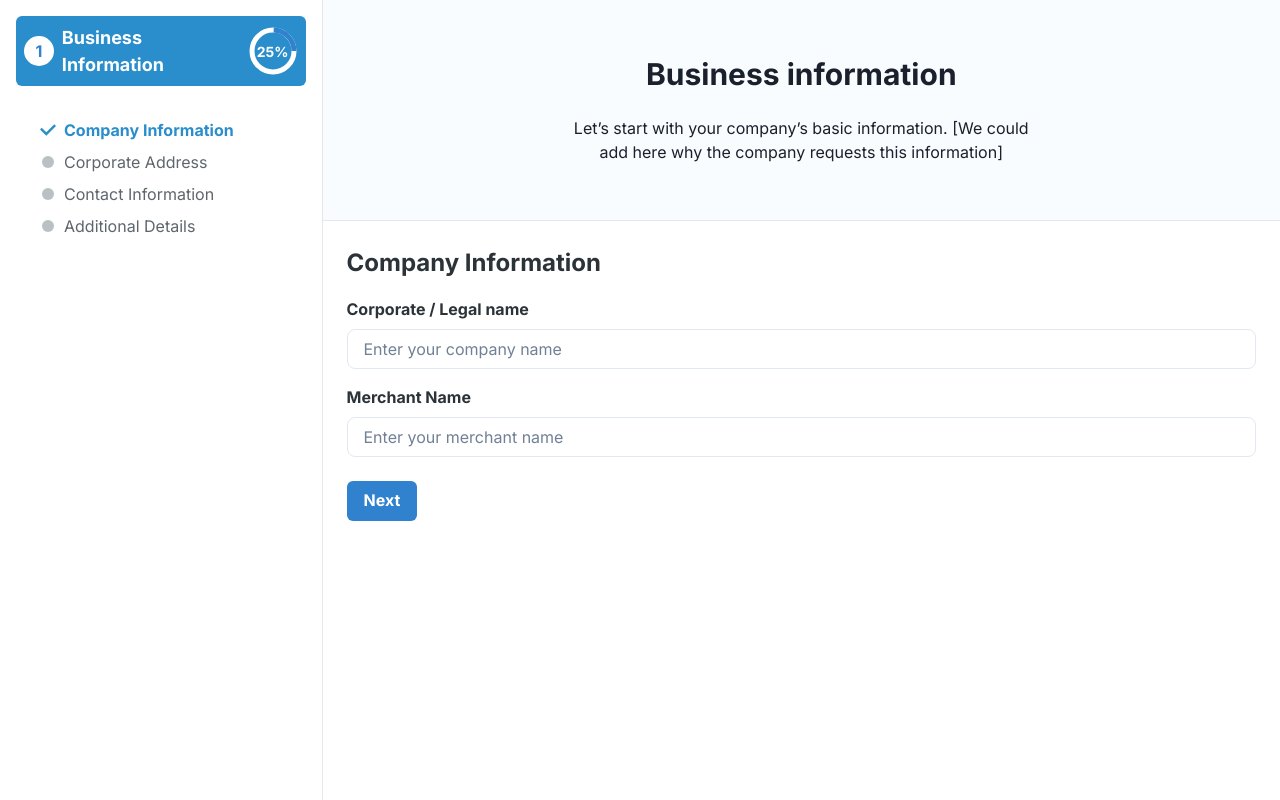
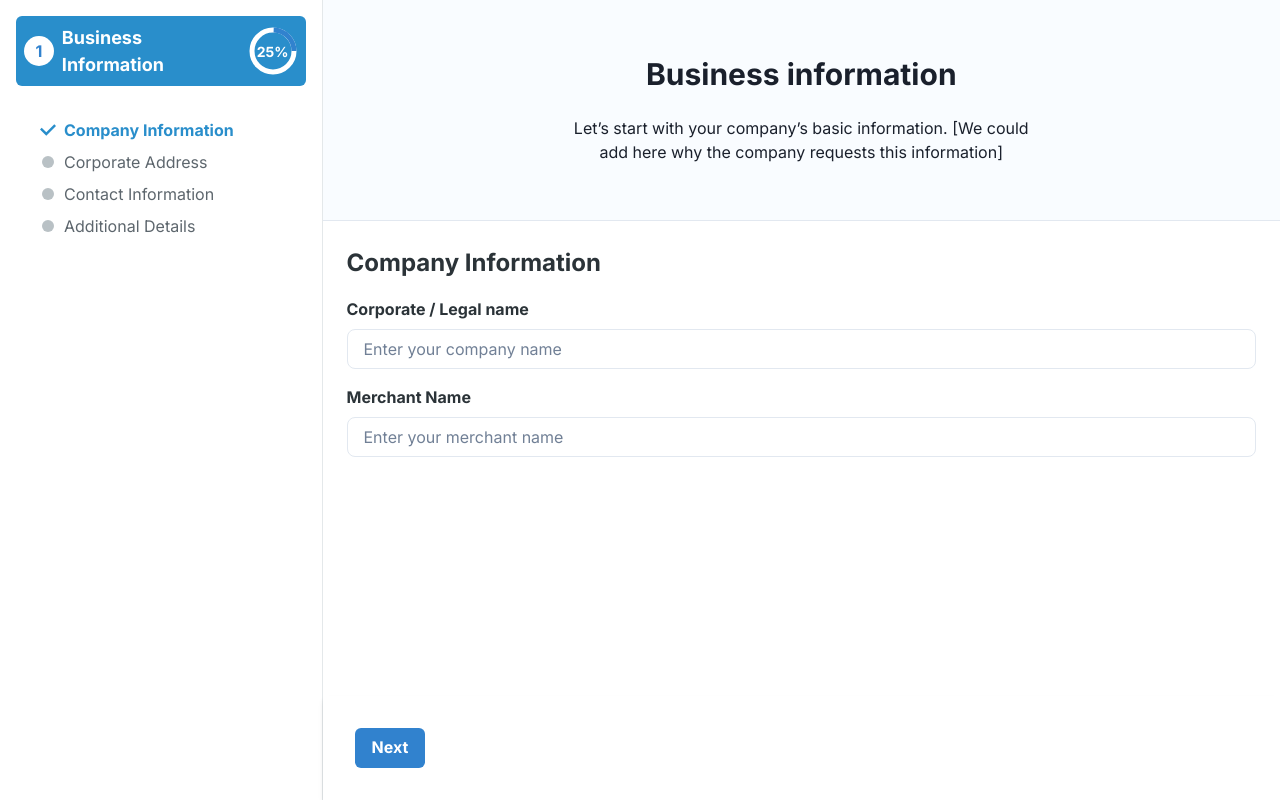
Before and after one commit to Elkinssm/forms-project, a React (Vite) app: page / in a window 1280 px wide. Built offline with nearby package versions, Linux system fonts and the light colour scheme.

Commit message:
Fix buttons

```diff
--- a/src/components/AdditionalDetailsForm/AdditionalDetailsForm.tsx
+++ b/src/components/AdditionalDetailsForm/AdditionalDetailsForm.tsx
@@ -5,13 +5,13 @@ import {
   FormControl,
   FormLabel,
   Input,
-  Button,
   RadioGroup,
   Radio,
   Stack,
 } from "@chakra-ui/react";
 import { zodResolver } from "@hookform/resolvers/zod";
 import { z } from "zod";
+
 const schema = z.object({
   years: z.preprocess(
     (val) => Number(val),
@@ -35,21 +35,20 @@ interface AdditionalDetailsFormProps {
   onBack?: () => void;
   onDataChange?: (data: BusinessDataForm) => void;
   formData?: BusinessDataForm;
+  formRef?: React.RefObject<HTMLFormElement>;
 }
 
 const AdditionalDetailsForm: React.FC<AdditionalDetailsFormProps> = ({
   title,
-
   onNext,
-  onBack,
   onDataChange,
   formData = { years: 0, locations: 0, mailing: "", website: "" },
+  formRef,
 }) => {
   const {
     register,
     handleSubmit,
     formState: { errors },
-    reset,
   } = useForm<BusinessDataForm>({
     resolver: zodResolver(schema),
     defaultValues: formData,
@@ -60,7 +59,7 @@ const AdditionalDetailsForm: React.FC<AdditionalDetailsFormProps> = ({
     if (onNext) onNext();
   };
   return (
-    <Box as="form" onSubmit={handleSubmit(onSubmit)}>
+    <Box as="form" onSubmit={handleSubmit(onSubmit)} ref={formRef}>
       <Text fontWeight="bold" fontSize="lg" mb={4} color="text.highEmphasis">
         {title}
       </Text>
@@ -116,16 +115,6 @@ const AdditionalDetailsForm: React.FC<AdditionalDetailsFormProps> = ({
           <Text color="semantic.error.DEFAULT">{errors.website.message}</Text>
         )}
       </FormControl>
-      <Box display="flex" justifyContent="space-between" mt={6}>
-        {onBack && (
-          <Button onClick={onBack} colorScheme="gray">
-            Back
-          </Button>
-        )}
-        <Button type="submit" colorScheme="blue">
-          Next
-        </Button>
-      </Box>
     </Box>
   );
 };
--- a/src/components/CompanyInformationForm/CompanyInformationForm.tsx
+++ b/src/components/CompanyInformationForm/CompanyInformationForm.tsx
@@ -1,13 +1,6 @@
 import React from "react";
 import { useForm, SubmitHandler } from "react-hook-form";
-import {
-  Box,
-  FormControl,
-  FormLabel,
-  Input,
-  Text,
-  Button,
-} from "@chakra-ui/react";
+import { Box, FormControl, FormLabel, Input, Text } from "@chakra-ui/react";
 import { zodResolver } from "@hookform/resolvers/zod";
 import { z } from "zod";
 
@@ -28,20 +21,20 @@ interface CompanyInformationFormProps {
   onBack?: () => void;
   onDataChange?: (data: BusinessDataForm) => void;
   formData?: BusinessDataForm;
+  formRef?: React.RefObject<HTMLFormElement>;
 }
 
 const CompanyInformationForm: React.FC<CompanyInformationFormProps> = ({
   title,
   onNext,
-  onBack,
   onDataChange,
   formData = { corporate: "", merchant: "" },
+  formRef,
 }) => {
   const {
     register,
     handleSubmit,
     formState: { errors },
-    reset,
   } = useForm<BusinessDataForm>({
     resolver: zodResolver(schema),
     defaultValues: formData,
@@ -54,7 +47,7 @@ const CompanyInformationForm: React.FC<CompanyInformationFormProps> = ({
   };
 
   return (
-    <Box as="form" onSubmit={handleSubmit(onSubmit)}>
+    <Box as="form" onSubmit={handleSubmit(onSubmit)} ref={formRef}>
       <Text fontWeight="bold" fontSize="2xl" mb={4} color="text.highEmphasis">
         {title}
       </Text>
@@ -82,16 +75,6 @@ const CompanyInformationForm: React.FC<CompanyInformationFormProps> = ({
           <Text color="semantic.error.DEFAULT">{errors.merchant.message}</Text>
         )}
       </FormControl>
-      <Box display="flex" justifyContent="space-between" mt={6}>
-        {/* {onBack && (
-          <Button onClick={onBack} colorScheme="gray">
-            Back
-          </Button>
-        )} */}
-        <Button type="submit" colorScheme="blue">
-          Next
-        </Button>
-      </Box>
     </Box>
   );
 };
--- a/src/components/ContactInformationForm/ContactInformationForm.tsx
+++ b/src/components/ContactInformationForm/ContactInformationForm.tsx
@@ -1,13 +1,6 @@
 import React from "react";
 import { useForm, SubmitHandler } from "react-hook-form";
-import {
-  Box,
-  FormControl,
-  FormLabel,
-  Input,
-  Text,
-  Button,
-} from "@chakra-ui/react";
+import { Box, FormControl, FormLabel, Input, Text } from "@chakra-ui/react";
 import { zodResolver } from "@hookform/resolvers/zod";
 import { z } from "zod";
 
@@ -30,20 +23,21 @@ interface ContactInformationFormFormProps {
   onBack?: () => void;
   onDataChange?: (data: BusinessDataForm) => void;
   formData?: BusinessDataForm;
+  formRef?: React.RefObject<HTMLFormElement>;
 }
 
 const ContactInformationForm: React.FC<ContactInformationFormFormProps> = ({
   title,
   onNext,
-  onBack,
   onDataChange,
-  formData = { email: "", phone: 0, federal: "" }, // Default value
+  formData = { email: "", phone: 0, federal: "" },
+  formRef,
 }) => {
   const {
     register,
     handleSubmit,
     formState: { errors },
-    reset,
+    // reset,
   } = useForm<BusinessDataForm>({
     resolver: zodResolver(schema),
     defaultValues: formData,
@@ -56,7 +50,7 @@ const ContactInformationForm: React.FC<ContactInformationFormFormProps> = ({
   };
 
   return (
-    <Box as="form" onSubmit={handleSubmit(onSubmit)}>
+    <Box as="form" onSubmit={handleSubmit(onSubmit)} ref={formRef}>
       <Text fontWeight="bold" fontSize="2xl" mb={4} color="text.highEmphasis">
         {title}
       </Text>
@@ -96,16 +90,6 @@ const ContactInformationForm: React.FC<ContactInformationFormFormProps> = ({
           <Text color="semantic.error.DEFAULT">{errors.federal.message}</Text>
         )}
       </FormControl>
-      <Box display="flex" justifyContent="space-between" mt={6}>
-        {onBack && (
-          <Button onClick={onBack} colorScheme="gray">
-            Back
-          </Button>
-        )}
-        <Button type="submit" colorScheme="blue">
-          Next
-        </Button>
-      </Box>
     </Box>
   );
 };
--- a/src/components/CorporateAddressForm/CorporateAddressForm.tsx
+++ b/src/components/CorporateAddressForm/CorporateAddressForm.tsx
@@ -6,7 +6,6 @@ import {
   FormLabel,
   Input,
   Text,
-  Button,
   Select,
   HStack,
   useTheme,
@@ -27,21 +26,21 @@ const schema = z.object({
 
 type BusinessDataForm = z.infer<typeof schema>;
 
-
 interface CorporateAddressFormProps {
   title: string;
   onNext?: () => void;
   onBack?: () => void;
   onDataChange?: (data: BusinessDataForm) => void;
   formData?: BusinessDataForm;
+  formRef?: React.RefObject<HTMLFormElement>;
 }
 
 const CorporateAddressForm: React.FC<CorporateAddressFormProps> = ({
   title,
   onNext,
-  onBack,
   onDataChange,
   formData = { address: "", aditionalInfo: "", city: "", state: "", zip: "" },
+  formRef,
 }) => {
   const theme = useTheme();
   const {
@@ -60,7 +59,7 @@ const CorporateAddressForm: React.FC<CorporateAddressFormProps> = ({
   };
 
   return (
-    <Box as="form" onSubmit={handleSubmit(onSubmit)}>
+    <Box as="form" onSubmit={handleSubmit(onSubmit)} ref={formRef}>
       <Text fontWeight="bold" fontSize="2xl" mb={4} color="text.highEmphasis">
         {title}
       </Text>
@@ -138,16 +137,6 @@ const CorporateAddressForm: React.FC<CorporateAddressFormProps> = ({
           )}
         </FormControl>
       </HStack>
-      <Box display="flex" justifyContent="space-between" mt={6}>
-        {onBack && (
-          <Button onClick={onBack} colorScheme="gray">
-            Back
-          </Button>
-        )}
-        <Button type="submit" colorScheme="blue">
-          Next
-        </Button>
-      </Box>
     </Box>
   );
 };
--- /dev/null
+++ b/src/components/FormComponents/FormNavigation.tsx
@@ -0,0 +1,41 @@
+import React from "react";
+import { Box, Button } from "@chakra-ui/react";
+
+interface FormNavigationProps {
+  onBack?: () => void;
+  onNext?: () => void;
+  formRef: React.RefObject<HTMLFormElement>;
+  showBackButton?: boolean;
+}
+
+const FormNavigation: React.FC<FormNavigationProps> = ({
+  onBack,
+  onNext,
+  formRef,
+  showBackButton = true,
+}) => {
+  const handleNextClick = () => {
+    if (formRef.current) {
+      formRef.current.dispatchEvent(
+        new Event("submit", { cancelable: true, bubbles: true })
+      );
+    }
+  };
+
+  return (
+    <Box display="flex" justifyContent="space-between" p={4}>
+      {showBackButton && onBack && (
+        <Button onClick={onBack} colorScheme="gray">
+          Back
+        </Button>
+      )}
+      {onNext && (
+        <Button type="button" colorScheme="blue" onClick={handleNextClick}>
+          Next
+        </Button>
+      )}
+    </Box>
+  );
+};
+
+export default FormNavigation;
--- a/src/components/Sidebar/Sidebar.tsx
+++ b/src/components/Sidebar/Sidebar.tsx
@@ -1,4 +1,4 @@
-import React, { useState, ReactElement, useEffect } from "react";
+import React, { useState, ReactElement, useEffect, useRef } from "react";
 import {
   Text,
   List,
@@ -10,12 +10,12 @@ import {
   HStack,
   VStack,
 } from "@chakra-ui/react";
-import { CheckIcon, SmallCloseIcon } from "@chakra-ui/icons";
+import { CheckIcon } from "@chakra-ui/icons";
 import { AnimatePresence, motion } from "framer-motion";
-import FormHeader from "../FormHeader/FormHeader";
+import FormHeader from "../FormComponents/FormHeader";
 import CircleIcon from "/src/utils/CircleIcon";
+import FormNavigation from "../FormComponents/FormNavigation";
 
-// Definición de los tipos de las propiedades del Sidebar
 interface SidebarProps {
   children: ReactElement[];
 }
@@ -30,6 +30,7 @@ const Sidebar: React.FC<SidebarProps> = ({ children }) => {
   const [direction, setDirection] = useState<"next" | "back">("next");
   const [isFirstRender, setIsFirstRender] = useState<boolean>(true);
   const totalSteps = React.Children.count(children);
+  const formRef = useRef<HTMLFormElement>(null);
 
   useEffect(() => {
     setIsFirstRender(false);
@@ -56,12 +57,12 @@ const Sidebar: React.FC<SidebarProps> = ({ children }) => {
   const progressValue = ((selectedPage + 1) / totalSteps) * 100;
 
   return (
-    <Box display="flex" flexDirection={{ base: "column", md: "row" }}>
+    <Box display="flex" flexDirection={{ base: "column", md: "row" }} h="100vh">
       {/* Sidebar */}
       <Box
         as="aside"
         w={{ base: "100%", md: "420px" }}
-        h={{ base: "auto", md: "100vh" }}
+        h={{ base: "auto", md: "100vh" }} // Asegurar que el sidebar tenga la altura completa de la pantalla
         p={4}
         borderRight="1px solid"
         borderColor="neutral.300"
@@ -139,7 +140,7 @@ const Sidebar: React.FC<SidebarProps> = ({ children }) => {
       </Box>
 
       {/* Main Content */}
-      <Box display="flex" flexDirection="column" w={"100%"} position="relative">
+      <Box display="flex" flexDirection="column" w="100%" h="100%">
         <Box
           flex="0"
           p={6}
@@ -147,14 +148,20 @@ const Sidebar: React.FC<SidebarProps> = ({ children }) => {
           borderBottom="1px solid"
           borderColor="gray.200"
           zIndex={1}
-          position="relative"
         >
           <FormHeader
             title="Business information"
             description="Let’s start with your company’s basic information. [We could add here why the company requests this information]"
           />
         </Box>
-        <Box flex="1" p={6} overflow="hidden" position="relative" zIndex={0}>
+        <Box
+          flex="1"
+          p={6}
+          overflowY="auto"
+          maxH="calc(100vh - 120px)"
+          position="relative"
+          zIndex={0}
+        >
           <AnimatePresence initial={false} mode="wait">
             {React.Children.map(children, (child, index) =>
               index === selectedPage ? (
@@ -174,11 +181,20 @@ const Sidebar: React.FC<SidebarProps> = ({ children }) => {
                     onBack: handleBack,
                     onDataChange: handleDataChange,
                     formData: formData,
+                    formRef: formRef,
                   })}
                 </motion.div>
               ) : null
             )}
           </AnimatePresence>
+        </Box>
+        <Box flex="0" p={4} bg="white" boxShadow="md">
+          <FormNavigation
+            onBack={handleBack}
+            onNext={handleNext}
+            formRef={formRef}
+            showBackButton={selectedPage > 0}
+          />
         </Box>
       </Box>
     </Box>
```
Also changed, not shown: src/components/FormComponents/FormHeader.tsx (renamed from src/components/FormHeader/FormHeader.tsx).
